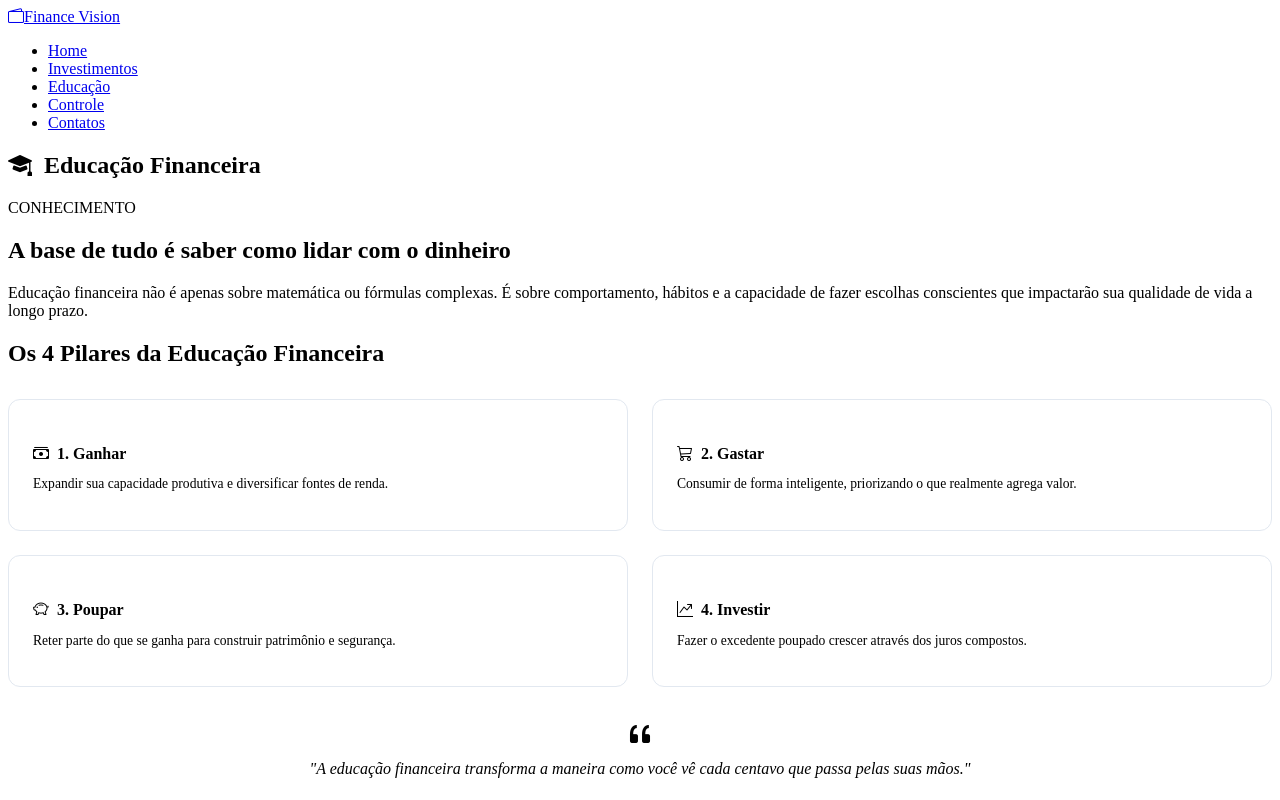
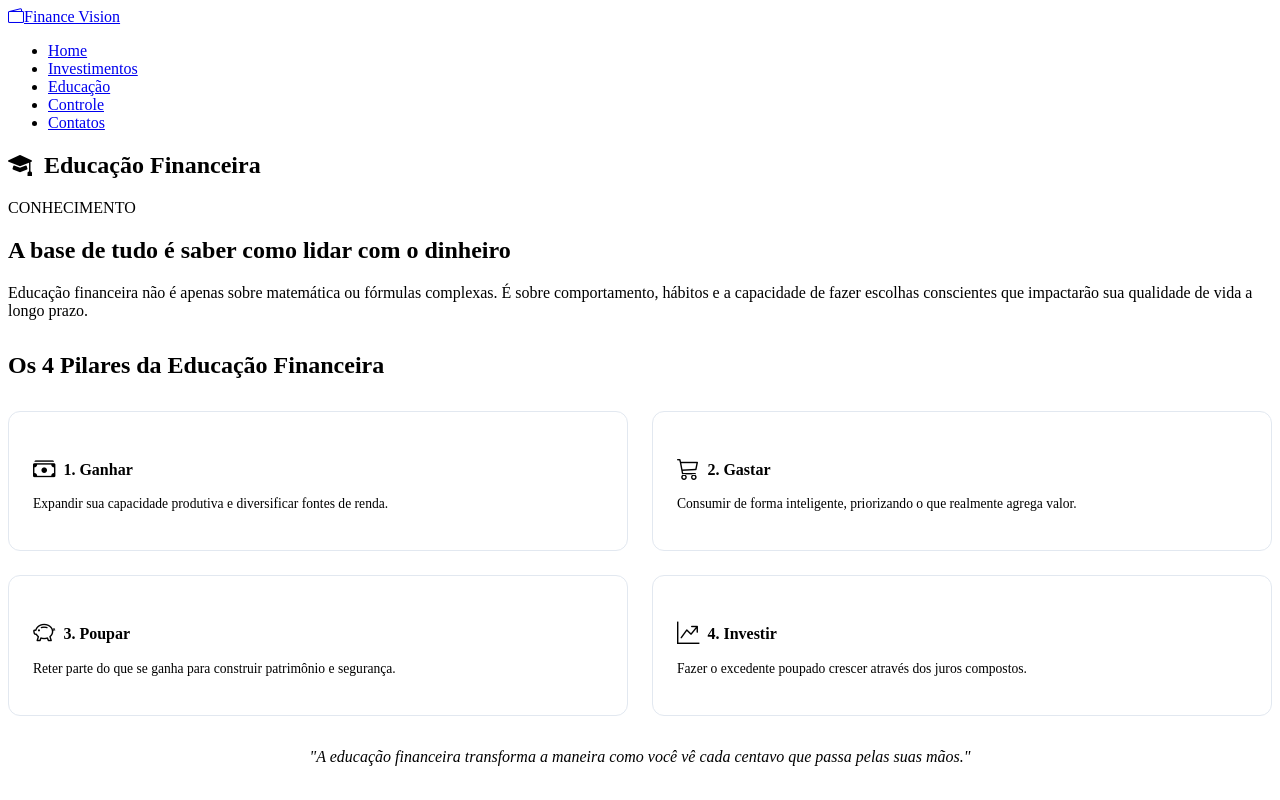
Before and after one commit to lucas-cristian/finance-vision, a React (Vite) app: page /educacao-financeira in a window 1280 px wide. Shown: the top 800 px of the page. Built offline with nearby package versions, Linux system fonts and the light colour scheme; the HTML template or start-up script is replaced by a standard one.

Commit message:
feat: ajusta estilo e formatação na página de Educação Financeira

```diff
--- a/src/pages/EducacaoFinanceira.jsx
+++ b/src/pages/EducacaoFinanceira.jsx
@@ -25,43 +25,42 @@ export default function EducacaoFinanceira() {
               hábitos e a capacidade de fazer escolhas conscientes que impactarão sua qualidade de vida a longo prazo.
             </p>
 
-            <h2>Os 4 Pilares da Educação Financeira</h2>
+            <h2 style={{ marginTop: '2rem' }}>Os 4 Pilares da Educação Financeira</h2>
 
             <div style={{ display: 'grid', gridTemplateColumns: '1fr 1fr', gap: '1.5rem', margin: '2rem 0' }}>
               <div style={{ background: '#fff', padding: '1.5rem', borderRadius: '12px', border: '1px solid #e2e8f0' }}>
                 <h4 style={{ color: 'var(--color-accent-dark)', marginBottom: '0.5rem', display: 'flex', alignItems: 'center', gap: '8px' }}>
-                  <i className="bi bi-cash-stack"></i> 1. Ganhar
+                  <i className="bi bi-cash-stack" style={{ fontSize: '1.4rem' }}></i> 1. Ganhar
                 </h4>
                 <p style={{ fontSize: '0.85rem' }}>Expandir sua capacidade produtiva e diversificar fontes de renda.</p>
               </div>
               <div style={{ background: '#fff', padding: '1.5rem', borderRadius: '12px', border: '1px solid #e2e8f0' }}>
                 <h4 style={{ color: 'var(--color-accent-dark)', marginBottom: '0.5rem', display: 'flex', alignItems: 'center', gap: '8px' }}>
-                  <i className="bi bi-cart3"></i> 2. Gastar
+                  <i className="bi bi-cart3" style={{ fontSize: '1.4rem' }}></i> 2. Gastar
                 </h4>
                 <p style={{ fontSize: '0.85rem' }}>Consumir de forma inteligente, priorizando o que realmente agrega valor.</p>
               </div>
               <div style={{ background: '#fff', padding: '1.5rem', borderRadius: '12px', border: '1px solid #e2e8f0' }}>
                 <h4 style={{ color: 'var(--color-accent-dark)', marginBottom: '0.5rem', display: 'flex', alignItems: 'center', gap: '8px' }}>
-                  <i className="bi bi-piggy-bank"></i> 3. Poupar
+                  <i className="bi bi-piggy-bank" style={{ fontSize: '1.4rem' }}></i> 3. Poupar
                 </h4>
                 <p style={{ fontSize: '0.85rem' }}>Reter parte do que se ganha para construir patrimônio e segurança.</p>
               </div>
               <div style={{ background: '#fff', padding: '1.5rem', borderRadius: '12px', border: '1px solid #e2e8f0' }}>
                 <h4 style={{ color: 'var(--color-accent-dark)', marginBottom: '0.5rem', display: 'flex', alignItems: 'center', gap: '8px' }}>
-                  <i className="bi bi-graph-up-arrow"></i> 4. Investir
+                  <i className="bi bi-graph-up-arrow" style={{ fontSize: '1.4rem' }}></i> 4. Investir
                 </h4>
                 <p style={{ fontSize: '0.85rem' }}>Fazer o excedente poupado crescer através dos juros compostos.</p>
               </div>
             </div>
 
             <div className="highlight-box" style={{ display: 'flex', flexDirection: 'column', alignItems: 'center', textAlign: 'center' }}>
-              <i className="bi bi-quote" style={{ fontSize: '2rem', color: 'var(--color-accent)', lineHeight: 1, marginBottom: '8px' }}></i>
-              <p style={{ margin: 0, fontStyle: 'italic', fontWeight: '500' }}>
+              <p style={{ margin: 0, marginBottom: '1.5rem', fontStyle: 'italic', fontWeight: '500' }}>
                 "A educação financeira transforma a maneira como você vê cada centavo que passa pelas suas mãos."
               </p>
             </div>
 
-            <h2>O Poder dos Juros Compostos</h2>
+            <h2 style={{ marginBottom: '1rem' }}>O Poder dos Juros Compostos</h2>
             <p>
               Albert Einstein supostamente chamou os juros compostos de "a oitava maravilha do mundo".
               Pequenas quantias investidas regularmente tornam-se fortunas ao longo de décadas devido ao
```
